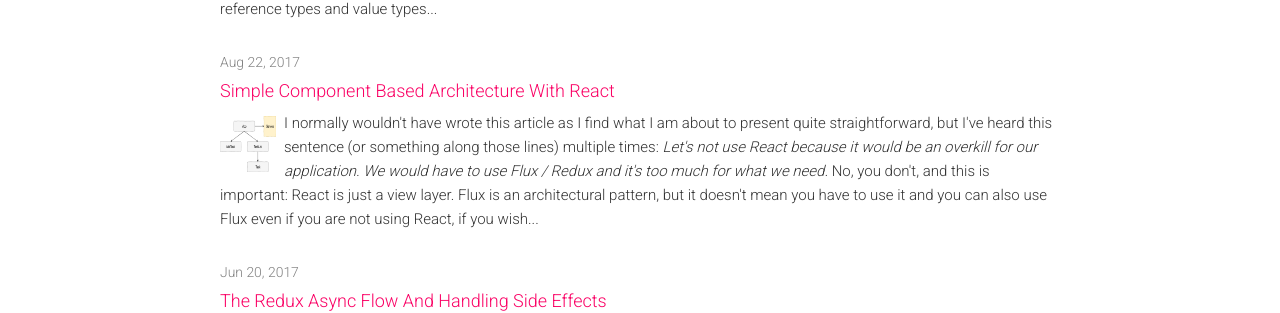
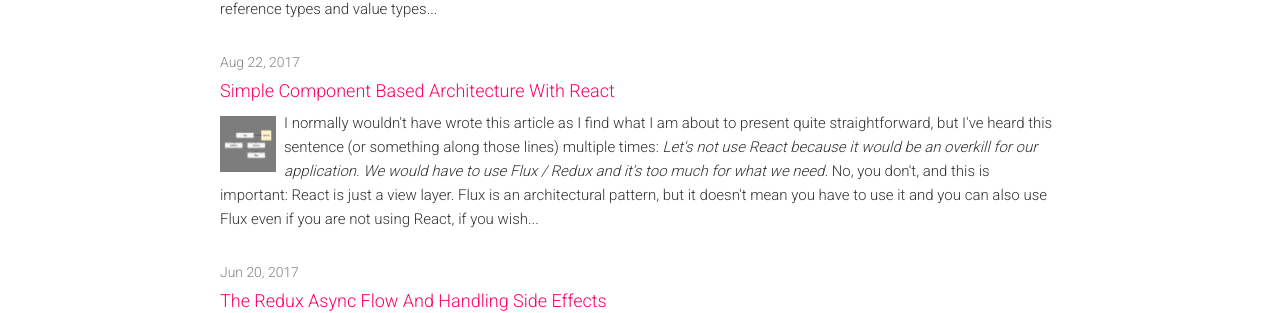
Before and after one commit to toaderflorin/eksia, a Jekyll site: the page built from index.md, in a window 1280 px wide. Shown: the part 571-884 px from the top of the page. Built offline with Jekyll 4.4.1, drawn with Linux system fonts in a browser that asks for light colours.

Commit message:
Changed icon.

```diff
--- a/_posts/2017-08-27-component-architecture.markdown
+++ b/_posts/2017-08-27-component-architecture.markdown
@@ -4,7 +4,7 @@
 date:   2017-08-22 06:39:37 +0300
 description: "I normally wouldn't have wrote this article as I find what I am about to present quite straightforward, but I've heard this sentence (or something along those lines) multiple times: <i>Let's not use React because it would be an overkill for our application. We would have to use Flux / Redux and it's too much for what we need.</i> No, you don't,  and this is important: React is just a view layer. Flux is an architectural pattern, but it doesn't mean you have to use it and you can also use Flux even if you are not using React, if you wish...
 "
-icon: "hierarchy.png"
+icon: "hierarch-logo.png"
 categories:
 ---
 
```
Also changed, not shown: images/hierarch-logo.png (added), 2 other files.
